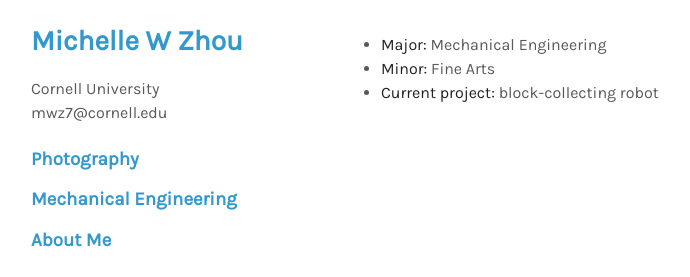
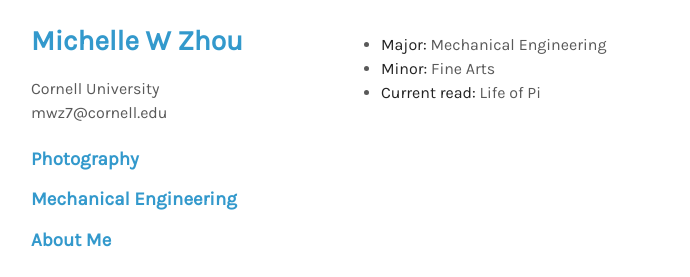
Before and after one commit to mwz724/mwz724.github.io, a Jekyll site: the page built from about.md, in a window 1280 px wide. Shown: the part 195-472 px from the top of the page, without its empty margins (129-819 px from the left). Built offline with Jekyll 4.4.1, drawn with Linux system fonts in a browser that asks for light colours; nearby versions of some CDN libraries; a style sheet for code colours, icons or effects is not loaded.

Commit message:
Update about.md

```diff
--- a/about.md
+++ b/about.md
@@ -12,4 +12,4 @@
 
 - **Major:** Mechanical Engineering
 - **Minor:** Fine Arts
-- **Current project:** block-collecting robot
+- **Current read:** Life of Pi
```
